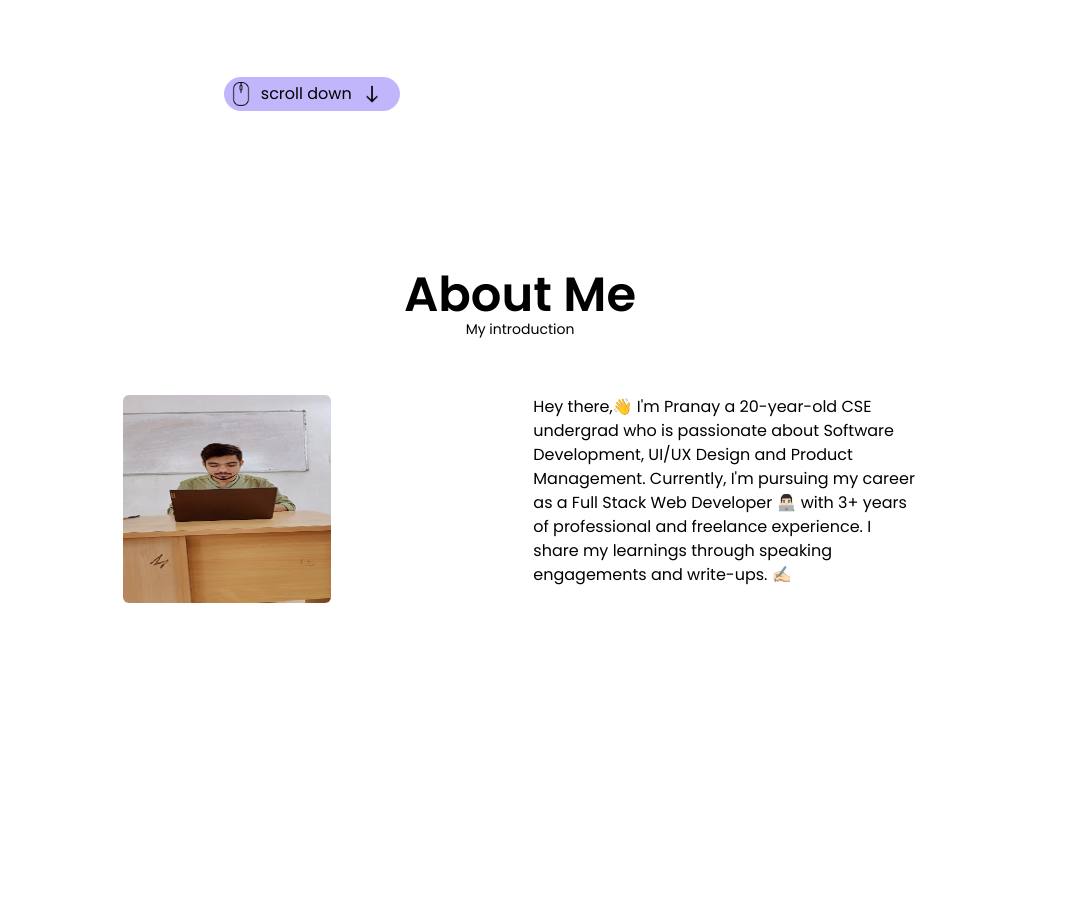
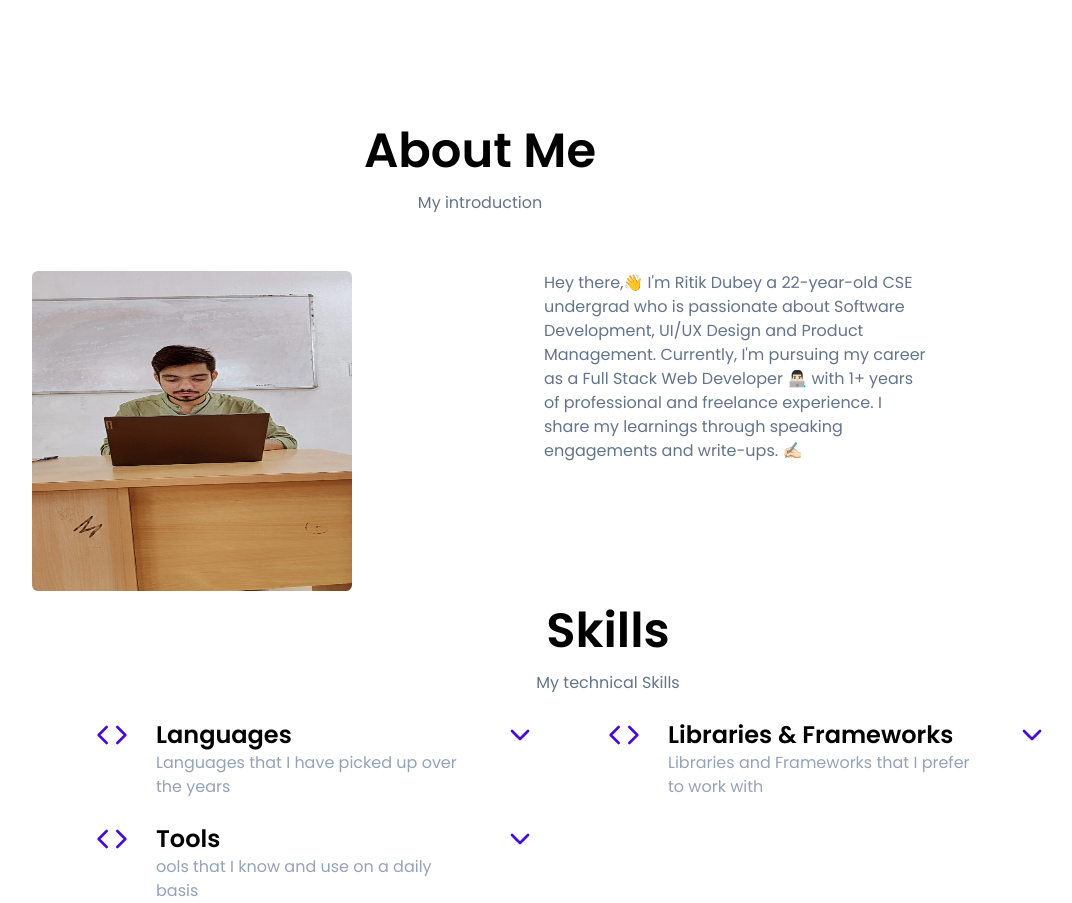
Before and after one commit to TheRitikDubey/Ritik_Portfolio, a website: page index.html in a window 1280 px wide. Shown: the part 495-1398 px from the top of the page, without its empty margins (160-1232 px from the left). Before the commit the page ends 1098 px from the top, so only its background shows below. Drawn offline with nearby package versions, Linux system fonts and the light colour scheme.

Commit message:
Skills section UI added

```diff
--- a/index.html
+++ b/index.html
@@ -12,6 +12,7 @@
 </head>
 <body>
     <div id="wrapper">
+        <div class="page-width" >
         <div class="nav flex flex-row justify-evenly  mt-8">
             <div class="nav-name font-semibold">
                 Ritik Dubey
@@ -64,7 +65,7 @@
                             165.547 130.807 187.559 100.226 186.353C69.6454 185.297 41.0228 161.023 21.7403
                             129.362C2.45775 97.8511 -7.48481 59.1033 6.67581 34.5279C20.9871 10.1032 59.7028
                             -0.149132 97.9666 0.00163737C136.23 0.303176 174.193 10.857 190.312 36.4879Z" />
-                        <image class="home_blob-img  right-0 bg-blue-800 w-48" x="12" y="8" href="./Images/avtar-logo1.jpeg" />
+                        <image class="home_blob-img  right-0 bg-blue-800 w-52" x="0" y="-45" href="./Images/avtar-logo1.jpeg" />
                       </g>
                     </svg>
                   </div>
@@ -73,23 +74,64 @@
             </div>
         </div>
 
-        <div class="scroll-down flex gap-2 mt-20 align-baseline">
+        <div class="scroll-down flex gap-2 -mt-20 align-baseline">
             <img src="./Images/computer-mouse.png" class="w-6 h-6" alt="">
             <div class="scroll-text">scroll down</div>
             <img src="./Images/arrow-down.png" class="w-6 h-6" alt="">
         </div>
 
-        <div class="about-me mt-40 ml-20">
-            <div class="about text-center text-5xl font-semibold">About Me</div>
-            <div class="intro-line text-center text-sm">My introduction</div>
+        <div class="about-me mt-40">
+            <div class="about text-center text-5xl p-4 font-semibold">About Me</div>
+            <div class="intro-line text-center text-base text-slate-500">My introduction</div>
             <div class="img-and-info flex flex-row justify-evenly mt-14">
-                <img src="./Images/avtar-logo1.jpeg" class="w-52 h-52 rounded-md" alt="">
-                <div class="my-info w-96">
-                    Hey there,👋 I'm Pranay a 20-year-old CSE undergrad who is passionate about Software Development, UI/UX Design and Product Management. Currently, I'm pursuing my career as a Full Stack Web Developer 👨🏻‍💻 with 3+ years of professional and freelance experience. I share my learnings through speaking engagements and write-ups. ✍🏻
+                <img src="./Images/avtar-logo1.jpeg" class="w-80 h-80 rounded-md" alt="">
+                <div class="my-info w-96 text-slate-500">
+                    Hey there,👋 I'm Ritik Dubey a 22-year-old CSE undergrad who is passionate about Software Development, UI/UX Design and Product Management. Currently, I'm pursuing my career as a Full Stack Web Developer 👨🏻‍💻 with 1+ years of professional and freelance experience. I share my learnings through speaking engagements and write-ups. ✍🏻
                 </div>
             </div>
         </div>
 
+        <div class="skills-section ml-[20%]">
+            <div class="about text-center text-5xl p-4 font-semibold">Skills</div>
+            <div class="intro-line text-center text-base text-slate-500">My technical Skills</div>
+            <div class="skill-grid grid grid-cols-2">
+                <div class="languages flex pt-6 gap-7">
+
+                    <img src="./Images/codelogo.svg" class="w-8 h-8" alt="">
+                    <div class="content">
+                        <h2 class="text-2xl font-semibold">Languages</h2>
+                        <p class="text-slate-400 w-80">Languages that I have picked up over the years</p>
+                    </div>
+                    <img src="./Images/chevron-down.svg" class="w-8 h-8" alt="">
+                </div>
+
+                <div class="Library flex pt-6 gap-7">
+
+                    <img src="./Images/codelogo.svg" class="w-8 h-8" alt="">
+                    <div class="content">
+                        <h2 class="text-2xl font-semibold">Libraries & Frameworks</h2>
+                        <p class="text-slate-400 w-80">Libraries and Frameworks that I prefer to work with</p>
+                    </div>
+                    <img src="./Images/chevron-down.svg" class="w-8 h-8" alt="">
+                </div>
+
+
+                <div class="Tools flex pt-6 gap-7">
+                    <img src="./Images/codelogo.svg" class="w-8 h-8" alt="">
+                    <div class="content">
+                        <h2 class="text-2xl font-semibold">Tools</h2>
+                        <p class="text-slate-400 w-80">ools that I know and use on a daily basis</p>
+                    </div>
+                    <img src="./Images/chevron-down.svg" class="w-8 h-8" alt="">
+                </div>
+
+            </div>
+        </div>
+
+    </div>
+
+
+    <!-- end with wrapper -->
     </div>
 
     <script>
--- a/style.css
+++ b/style.css
@@ -66,6 +66,6 @@ a:hover{
     cursor: pointer;
     transform: translateY(0.7rem);
     animation-duration: 2s;
-    animation-iteration-count: infinite;
+    animation-iteration-count: 1;
 
 }
```
Also changed, not shown: Images/chevron-down.svg (added), Images/codelogo.svg (added).
